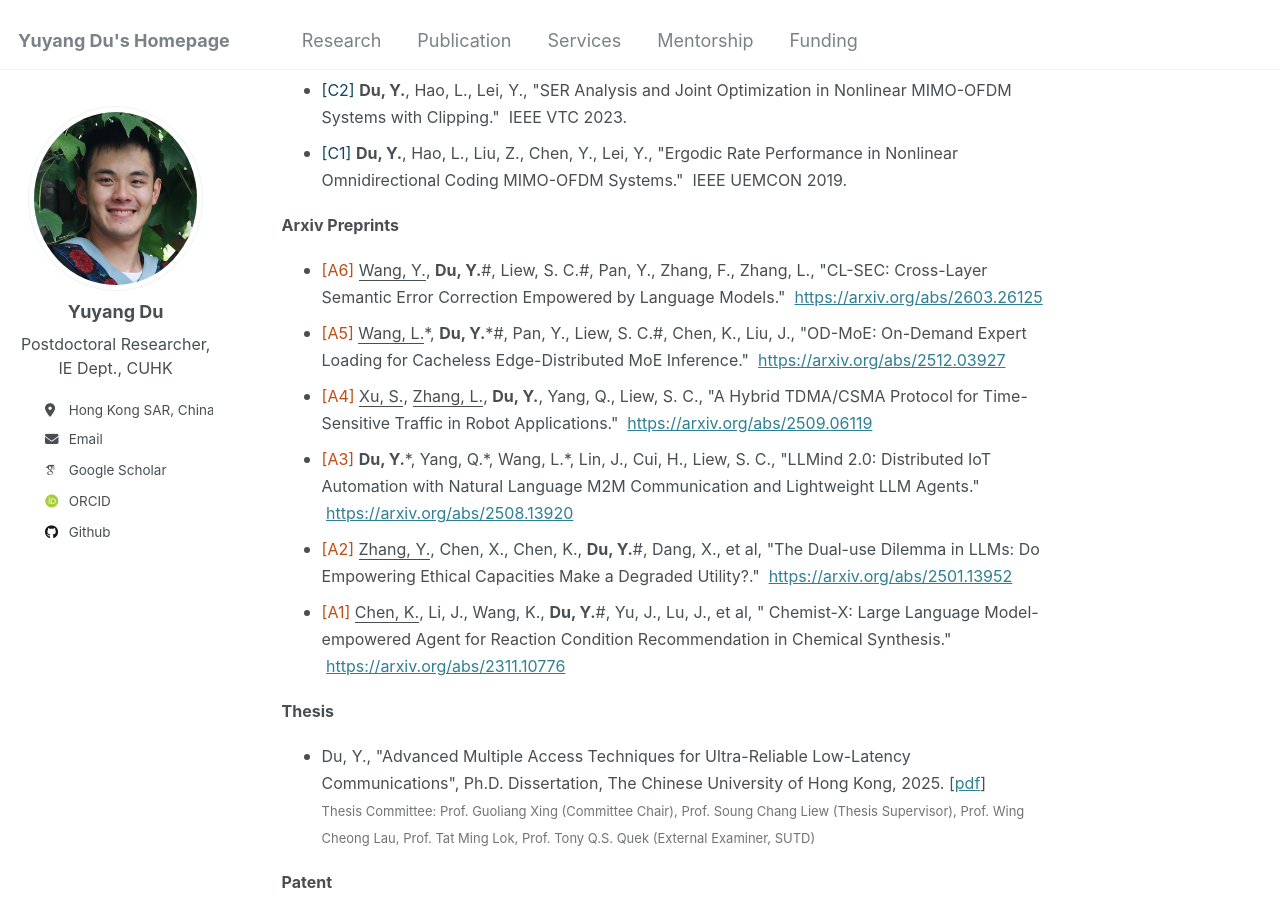
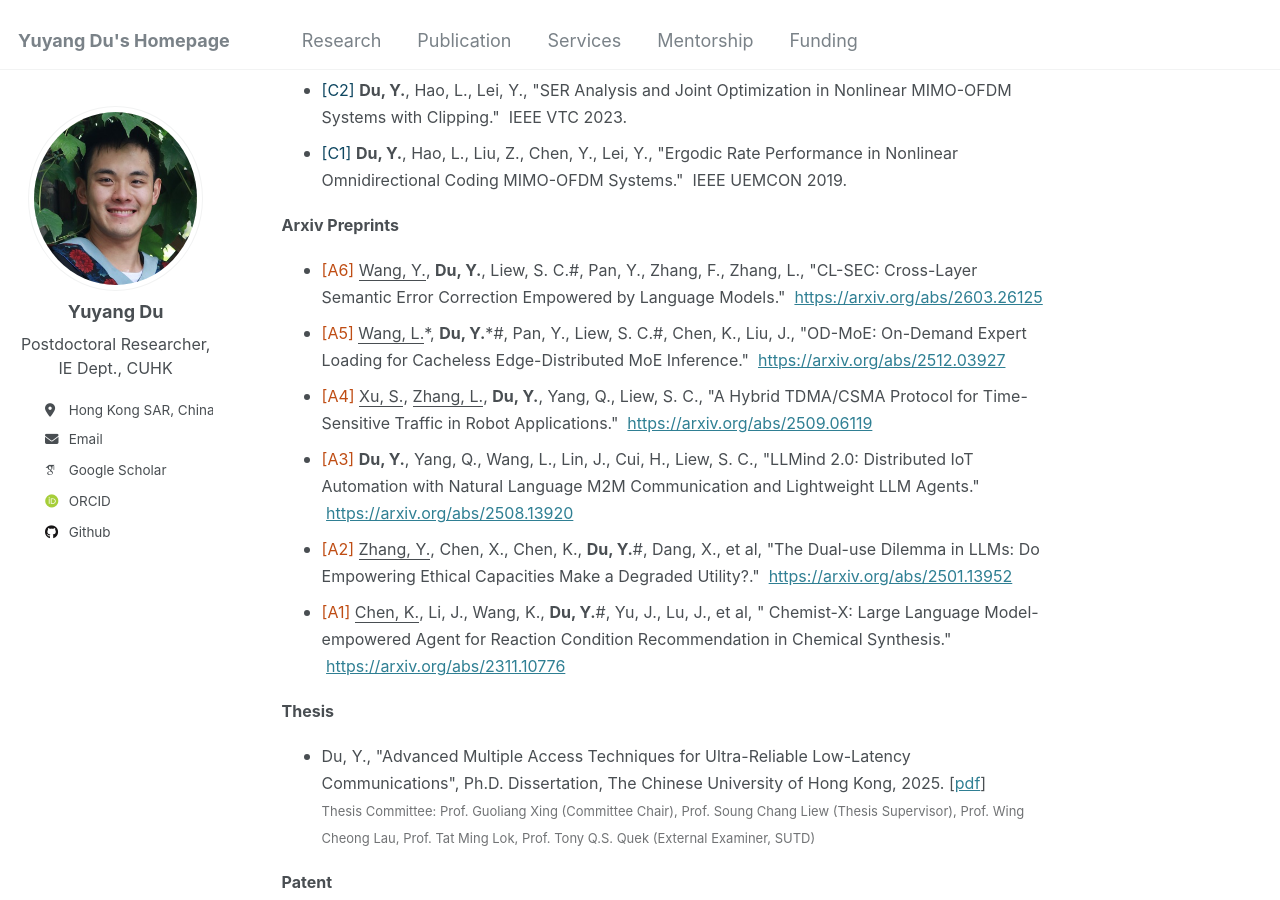
Before and after one commit to yuyangdu01/yuyangdu01.github.io, a Jekyll site: the page built from _pages/publication.md, in a window 1280 px wide and 900 px high, scrolled down 2044 px. Built offline with Jekyll 4.4.1, drawn with Linux system fonts in a browser that asks for light colours; some web fonts are replaced.

Commit message:
Update publication.md

```diff
--- a/_pages/publication.md
+++ b/_pages/publication.md
@@ -39,10 +39,10 @@ Publications
 * <font size=3><span style="color: #0f4761;">[C1]</span> <b>Du, Y.</b>, Hao, L., Liu, Z., Chen, Y., Lei, Y., "Ergodic Rate Performance in Nonlinear Omnidirectional Coding MIMO-OFDM Systems." &nbsp;IEEE UEMCON 2019.</font>
 
 <font size=3><b>Arxiv Preprints</b></font>
-* <font size=3><span style="color: #bf4d14;">[A6]</span> <u>Wang, Y.</u>, <b>Du, Y.</b>#, Liew, S. C.#, Pan, Y., Zhang, F., Zhang, L., "CL-SEC: Cross-Layer Semantic Error Correction Empowered by Language Models." &nbsp;<a href="https://arxiv.org/abs/2603.26125">https://arxiv.org/abs/2603.26125</a></font>
+* <font size=3><span style="color: #bf4d14;">[A6]</span> <u>Wang, Y.</u>, <b>Du, Y.</b>, Liew, S. C.#, Pan, Y., Zhang, F., Zhang, L., "CL-SEC: Cross-Layer Semantic Error Correction Empowered by Language Models." &nbsp;<a href="https://arxiv.org/abs/2603.26125">https://arxiv.org/abs/2603.26125</a></font>
 * <font size=3><span style="color: #bf4d14;">[A5]</span> <u>Wang, L.</u>*, <b>Du, Y.</b>*#, Pan, Y., Liew, S. C.#, Chen, K., Liu, J., "OD-MoE: On-Demand Expert Loading for Cacheless Edge-Distributed MoE Inference." &nbsp;<a href="https://arxiv.org/abs/2512.03927">https://arxiv.org/abs/2512.03927</a></font>
 * <font size=3><span style="color: #bf4d14;">[A4]</span> <u>Xu, S.</u>, <u>Zhang, L.</u>, <b>Du, Y.</b>, Yang, Q., Liew, S. C., "A Hybrid TDMA/CSMA Protocol for Time-Sensitive Traffic in Robot Applications." &nbsp;<a href="https://arxiv.org/abs/2509.06119">https://arxiv.org/abs/2509.06119</a></font>
-* <font size=3><span style="color: #bf4d14;">[A3]</span> <b>Du, Y.</b>*, Yang, Q.*, Wang, L.*, Lin, J., Cui, H., Liew, S. C., "LLMind 2.0: Distributed IoT Automation with Natural Language M2M Communication and Lightweight LLM Agents." &nbsp;<a href="https://arxiv.org/abs/2508.13920">https://arxiv.org/abs/2508.13920</a></font>
+* <font size=3><span style="color: #bf4d14;">[A3]</span> <b>Du, Y.</b>, Yang, Q., Wang, L., Lin, J., Cui, H., Liew, S. C., "LLMind 2.0: Distributed IoT Automation with Natural Language M2M Communication and Lightweight LLM Agents." &nbsp;<a href="https://arxiv.org/abs/2508.13920">https://arxiv.org/abs/2508.13920</a></font>
 * <font size=3><span style="color: #bf4d14;">[A2]</span> <u>Zhang, Y.</u>, Chen, X., Chen, K., <b>Du, Y.</b>#, Dang, X., et al, "The Dual-use Dilemma in LLMs: Do Empowering Ethical Capacities Make a Degraded Utility?." &nbsp;<a href="https://arxiv.org/abs/2501.13952">https://arxiv.org/abs/2501.13952</a></font>
 * <font size=3><span style="color: #bf4d14;">[A1]</span> <u>Chen, K.</u>, Li, J., Wang, K., <b>Du, Y.</b>#, Yu, J., Lu, J., et al, " Chemist-X: Large Language Model-empowered Agent for Reaction Condition Recommendation in Chemical Synthesis." &nbsp;<a href="https://arxiv.org/abs/2311.10776">https://arxiv.org/abs/2311.10776</a></font>
 
```
